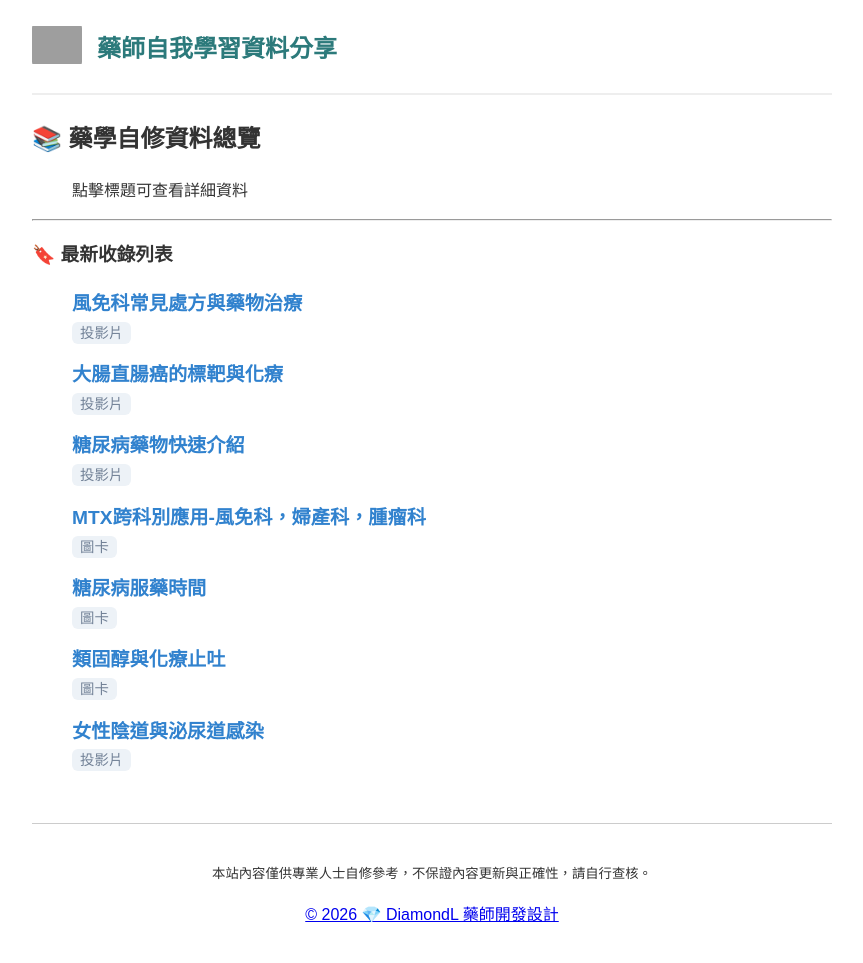
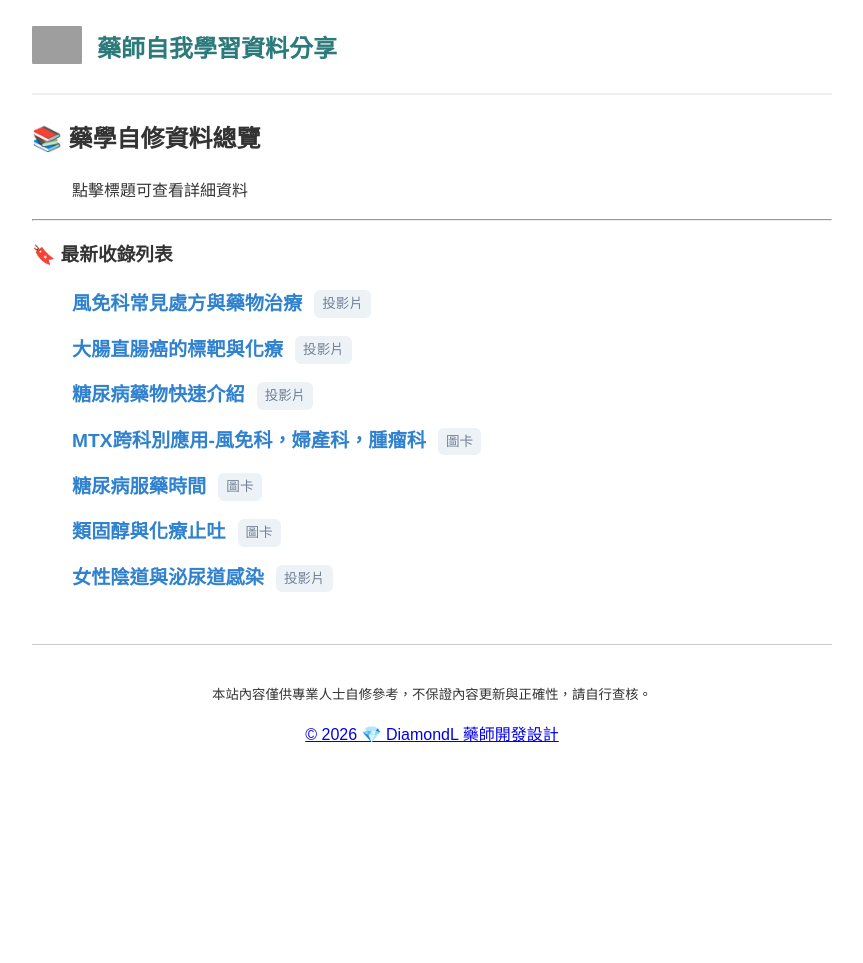
Before and after one commit to liaoweihung/note, a Jekyll site: the page built from index.md, in a window 1280 px wide. Shown: the whole page, without its empty margins (208-1071 px from the left). Built offline with Jekyll 4.4.1, drawn with Linux system fonts in a browser that asks for light colours; after the commit the page ends 900 px from its top, so only the background shows below that; grey boxes are pictures that could not be loaded.

Commit message:
Update index.md

```diff
--- a/index.md
+++ b/index.md
@@ -13,10 +13,9 @@ title: 首頁
 
 <ul>
 {% for post in site.meds %}
-  <li style="margin-bottom: 15px; list-style-type: none;">
+  <li style="margin-bottom: 15px; list-style-type: none; display: flex; align-items: center;">
     <strong><a href="{{ post.url | relative_url }}" style="font-size: 1.2em; text-decoration: none; color: #3182ce;">{{ post.title }}</a></strong>
-    <br>
-  <span style="color: #718096; font-size: 0.9em; background: #edf2f7; padding: 3px 8px; border-radius: 6px;">
+    <span style="color: #718096; font-size: 0.85em; background: #edf2f7; padding: 3px 8px; border-radius: 6px; margin-left: 12px; font-weight: normal;">
       {{ post.category }}
     </span>
   </li>
```
